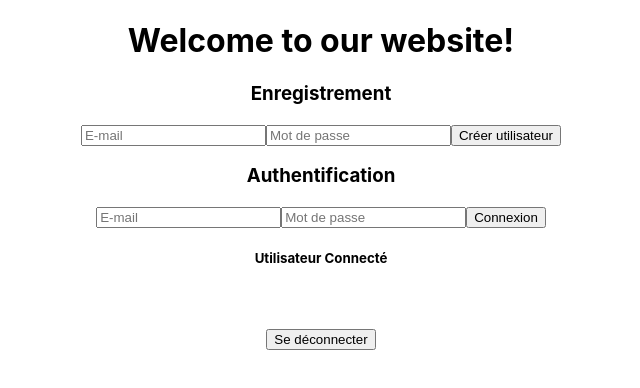
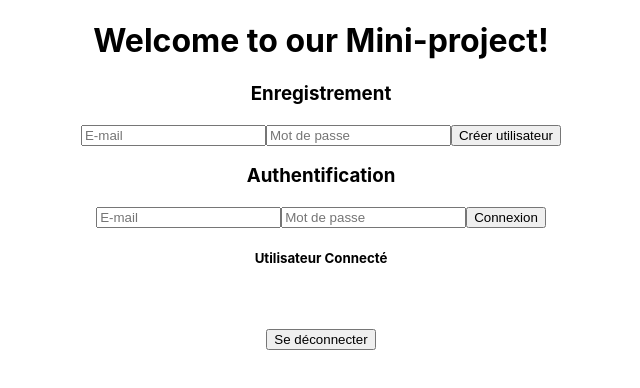
Before and after one commit to salahgo/react-auth, a React (Create React App) app: page / in a window 1280 px wide. Shown: the top 388 px of the page, without its empty margins (319-959 px from the left). Built offline with nearby package versions, Linux system fonts and the light colour scheme; no server answers.

Commit message:
Update App.js

```diff
--- a/src/App.js
+++ b/src/App.js
@@ -63,7 +63,7 @@ function App() {
 
   return (
     <div className="App">
-      <h1>Welcome to our website!</h1>
+      <h1>Welcome to our Mini-project!</h1>
       <div>
         <h3>Enregistrement</h3>
         <input placeholder='E-mail' onChange={(event)=>{
```
